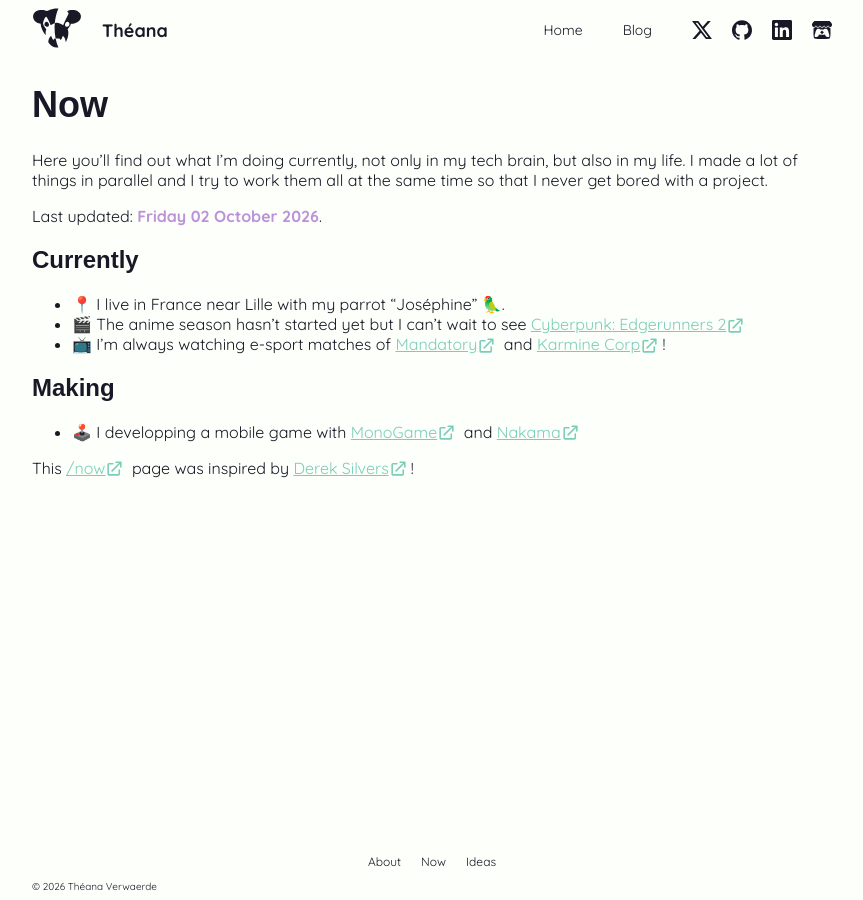
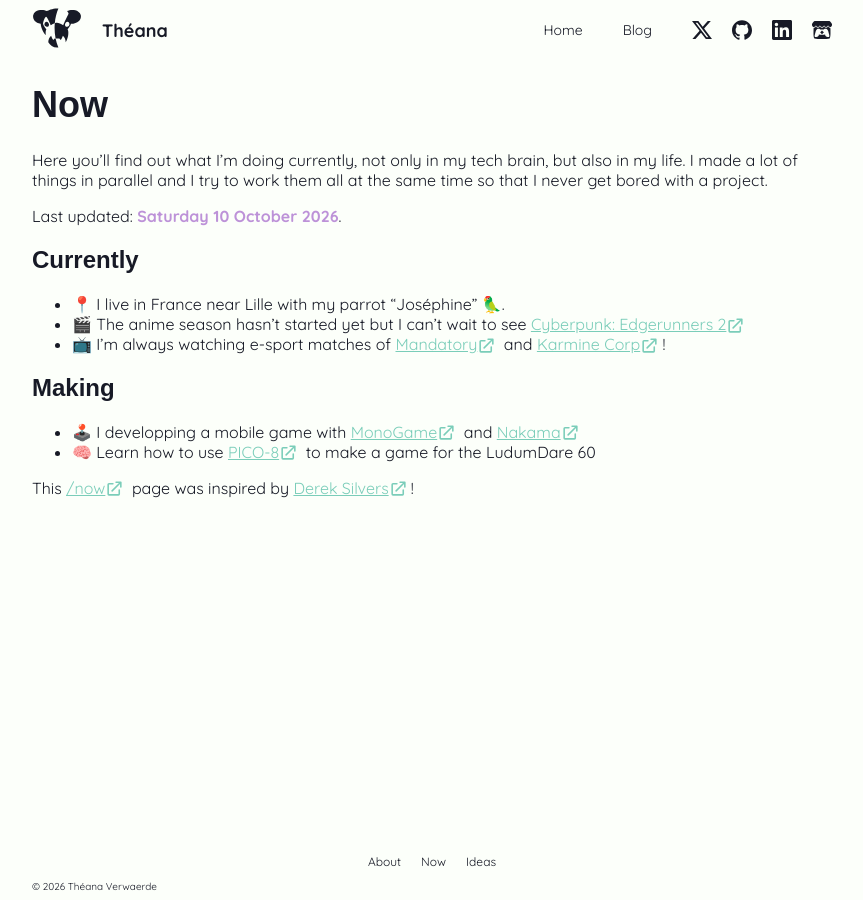
Before and after one commit to theanaverwaerde/theanaverwaerde-website, a Jekyll site: the page built from now.md, in a window 1280 px wide. Shown: the whole page, without its empty margins (208-1071 px from the left). Built offline with Jekyll 4.4.1, drawn with Linux system fonts in a browser that asks for light colours; some web fonts are replaced.

Commit message:
update now page

```diff
--- a/now.md
+++ b/now.md
@@ -6,7 +6,7 @@
 
 <!-- On this page I put what I what to highlight -->
 
-{% assign update = '2026-10-02' | date: '%A %d %B %Y' %}
+{% assign update = '2026-10-10' | date: '%A %d %B %Y' %}
 
 # Now
 
@@ -24,5 +24,6 @@
 ## Making
 
 - 🕹️ I developping a mobile game with [MonoGame](https://monogame.net) and [Nakama](https://heroiclabs.com/nakama/)
+- 🧠 Learn how to use [PICO-8](https://www.lexaloffle.com/pico-8.php) to make a game for the LudumDare 60
 
 This [/now](https://nownownow.com/about) page was inspired by [Derek Silvers](https://sivers.org/)!
```
Also changed, not shown: ideas.md (+1 -1 lines).
